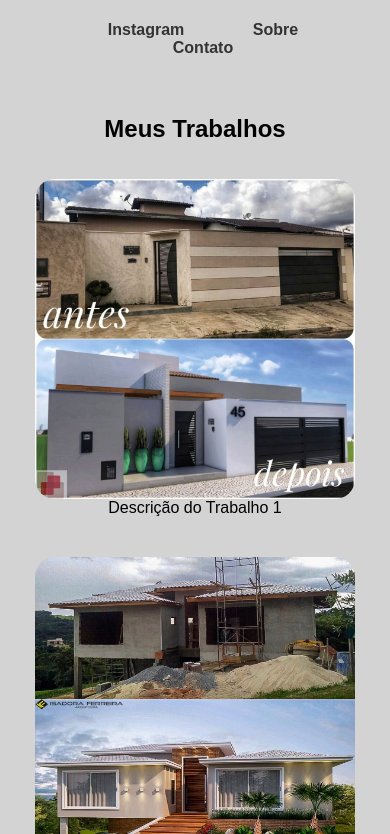
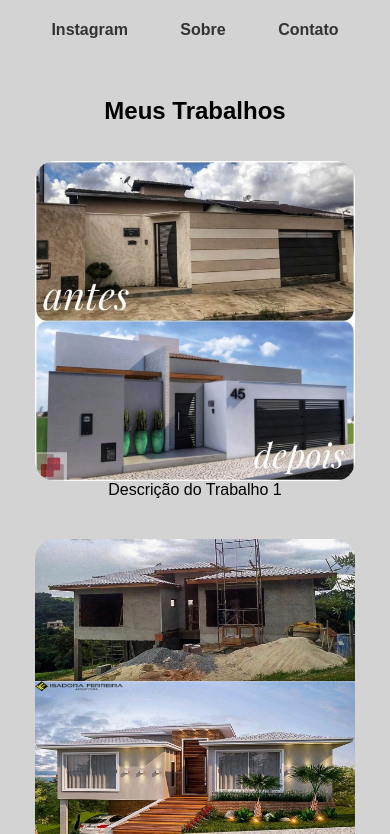
Before and after one commit to Ronald-silva/portifolio-andre, a plain HTML site: page index.html in a window 390 px wide. Shown: the part 99-933 px from the top of the page. Drawn offline with Linux system fonts and the light colour scheme.

Commit message:
marginfooter

```diff
--- a/style.css
+++ b/style.css
@@ -128,8 +128,9 @@ footer {
     #sobre p{
         margin: 0 2rem 0 2rem;
     }
-    .contato, a{
-        margin: 1rem 0 0 1rem;
+    .contato a{
+        margin: 1rem 0 0 0.2rem;
     }
 
+
 }
```
